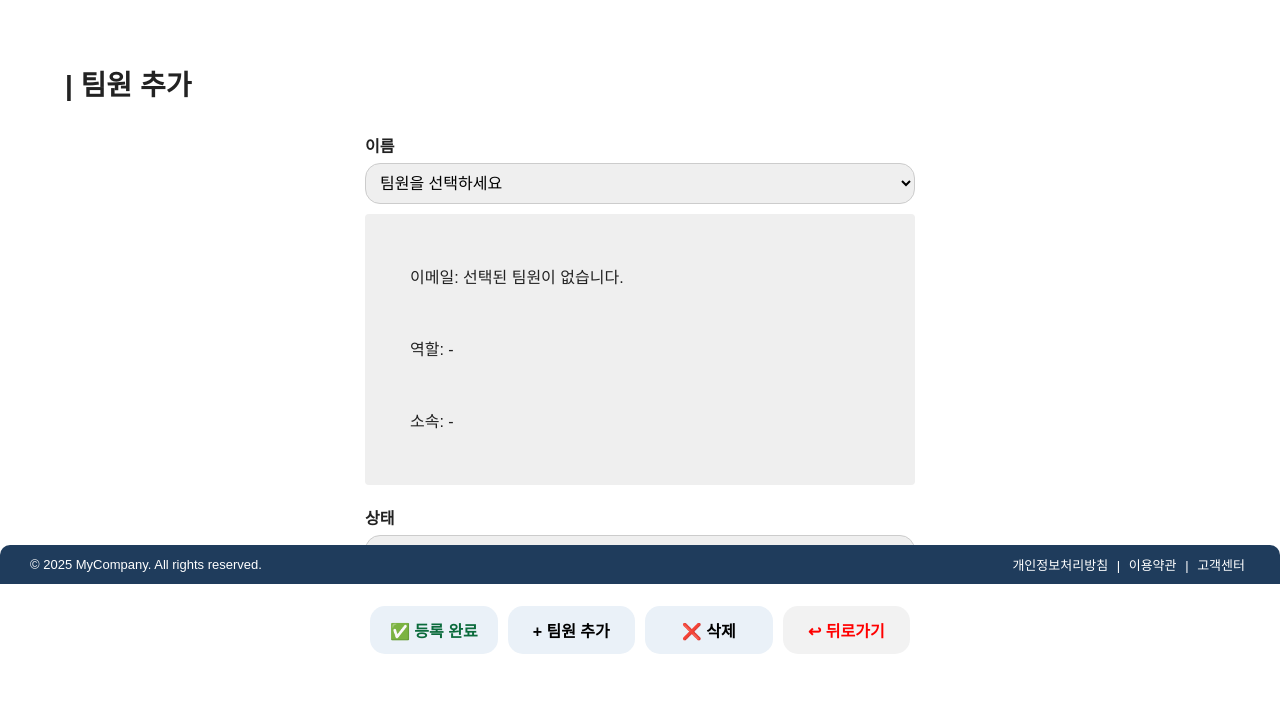
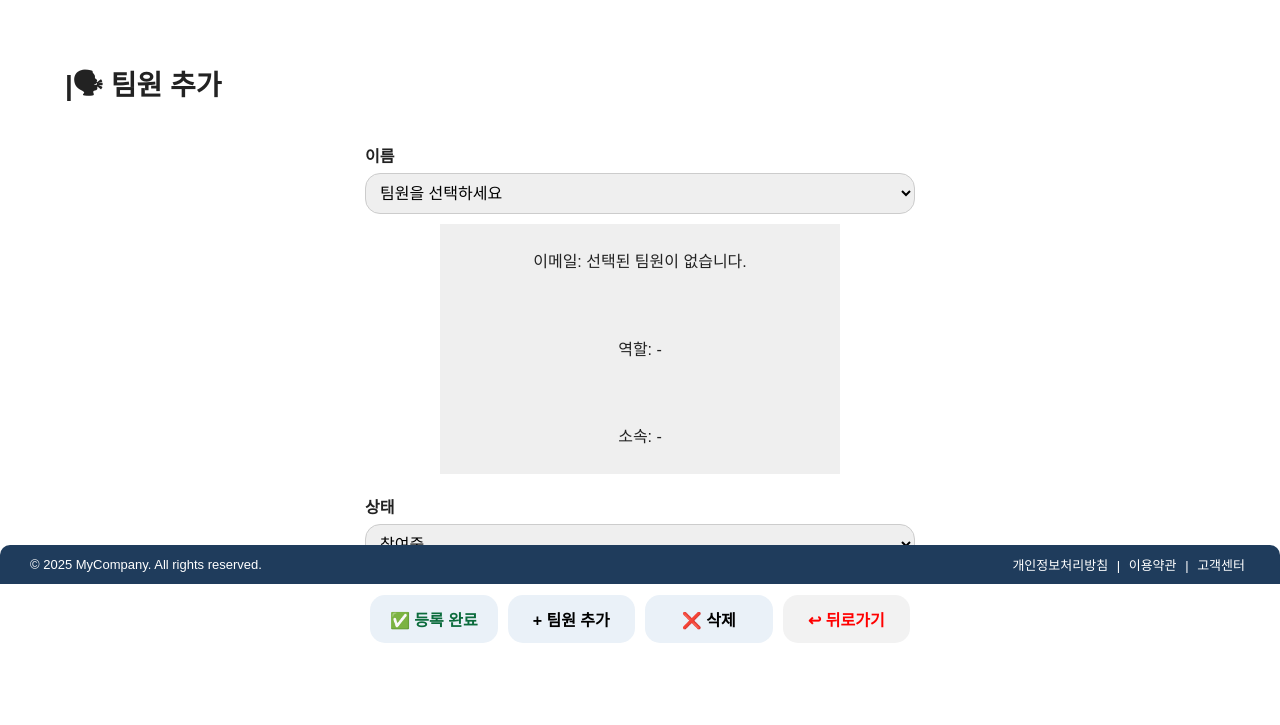
Before and after one commit to ino456852/mbc-flask, a Flask app: template if문밖은위험해/templates/teamMembersAdd.html in a window 1280 px wide. Shown: the part 216-941 px from the top of the page. After the commit the page ends 859 px from the top, so only its background shows below. Run offline with Flask 3, Linux system fonts and the light colour scheme; the template is opened without the code that fills it, so the values that code supplies are empty.

Commit message:
[MOD]  css 수정

```diff
--- a/if문밖은위험해/static/assets/css/teamMembersAdd.css
+++ b/if문밖은위험해/static/assets/css/teamMembersAdd.css
@@ -73,12 +73,19 @@ select {
 }
 
 .member-info-box {
+    display: flex;
+    justify-self: center;
+    justify-content: center;
+    flex-direction: column;
     background: #efefef;
-    padding: 20px;
     margin-top: 10px;
-    border-radius: 4px;
-    font-size: 15px;
-    line-height: 1.6;
+    width: 400px;
+    height: 250px;
+}
+
+.member-info-box > p {
+    display: flex;
+    justify-content: center;
 }
 
 .form-buttons {
--- a/if문밖은위험해/templates/teamMembersAdd.html
+++ b/if문밖은위험해/templates/teamMembersAdd.html
@@ -12,7 +12,7 @@
   <body>
     {% include 'components/nav.html' %}
     <main class="container">
-      <h2>| 팀원 추가</h2>
+      <h2>|🗣 팀원 추가</h2>
       <form class="member-form" method="POST" action="{{ url_for('teamMemberAdd', project_id=project_id) }}">
         <input type="hidden" name="project_id" value="project_id" />
         <div id="member-fields">
@@ -48,9 +48,9 @@
       </form>
     </main>
     <script>
-  const users = {{ users | tojson | safe }};
-</script>
-    <script src="{{ url_for('static', filename='js/teamMembersAdd.js') }}"></script>
+      const users = {{ users | tojson | safe }};
+    </script>
+    <script src="{{ url_for('static', filename='js/teamMemberAdd.js') }}"></script>
     {% include 'components/footer.html' %}
   </body>
 </html>
@@ -58,6 +58,8 @@
 {#
 최초 한 명의 팀원 추가 입력 필드를 보여줍니다.
 
+const users = {{ users | tojson | safe }}; flask 에서 list인 users를 js 리스트로 변환해주는 역할
+
 "팀원 추가" 버튼 클릭 시 addMemberField() 함수로 새로운 .member-field 입력 폼을 추가합니다.
 
 "삭제" 버튼 클릭 시 removeLastMemberField() 함수로 가장 마지막에 추가한 팀원 입력 필드를 삭제합니다.
--- a/if문밖은위험해/templates/teamMembersManage.html
+++ b/if문밖은위험해/templates/teamMembersManage.html
@@ -12,8 +12,7 @@
 <body>
   {% include 'components/nav.html' %}
   <main class="container">
-    <h2>| 팀원 관리</h2>
-
+    <h2>| 👥팀원 관리</h2>
     <div class="btn-box">
       <button class="btn-add" onclick="location.href='{{ url_for('teamMemberAdd', project_id=project_id) }}'">+ 팀원 추가</button>
       <button class="btn-back" onclick="window.history.back()">뒤로 가기</button>
```
